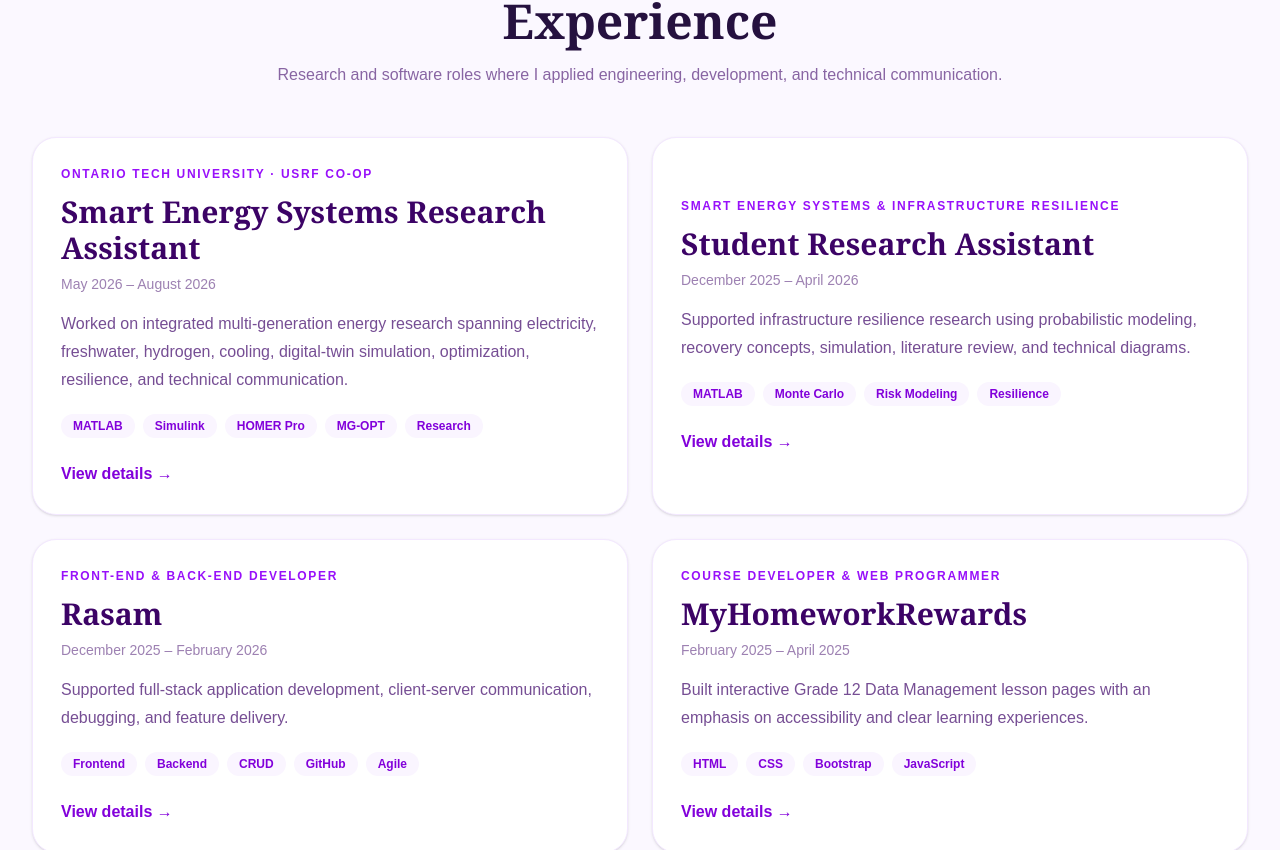
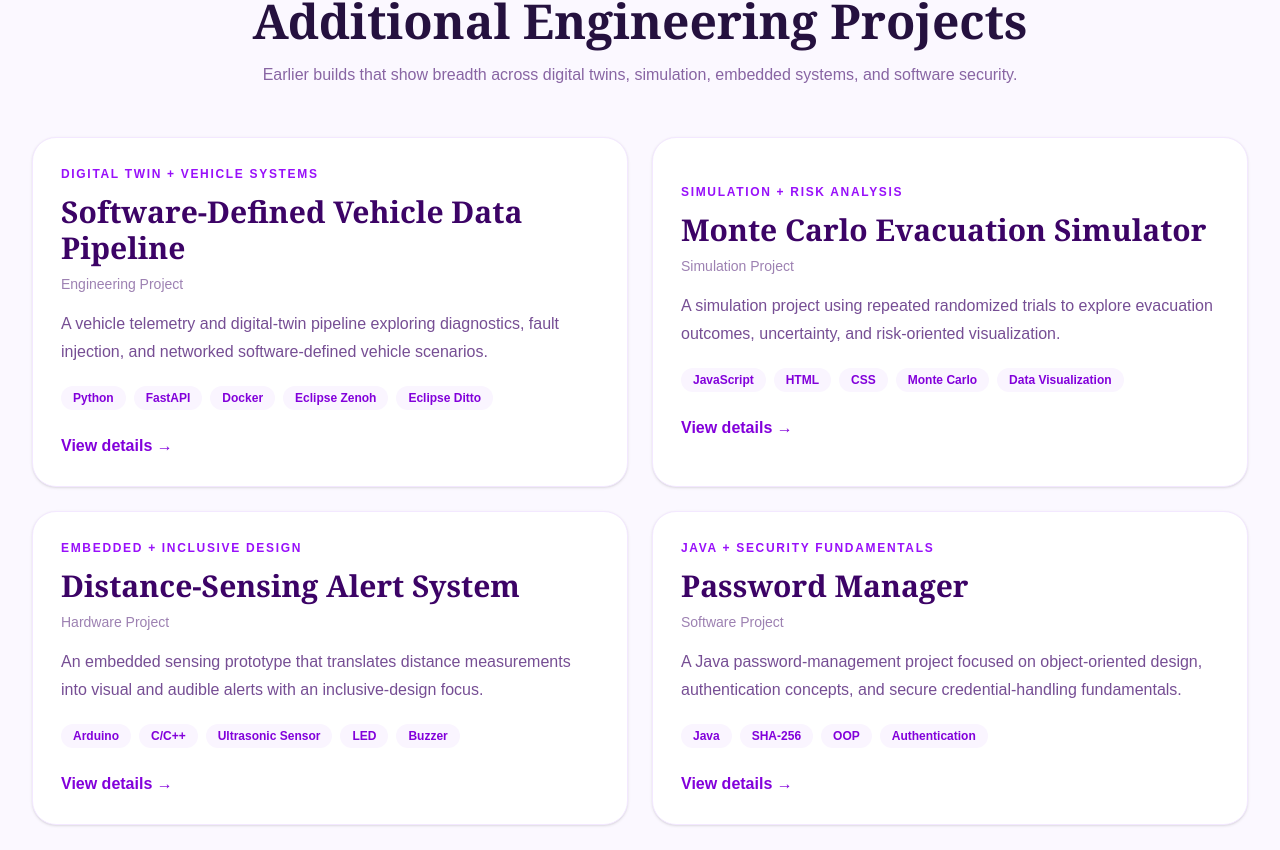
Before and after one commit to Zlawal79/zainab-portfolio, a Next.js app: page / in a window 1280 px wide. Shown: the part 3978-4828 px from the top of the page. Built offline with nearby package versions, Linux system fonts and the light colour scheme.

Commit message:
Add additional engineering projects and highlight TECHNATION Top 5

```diff
--- a/app/page.tsx
+++ b/app/page.tsx
@@ -105,7 +105,7 @@
     id: "equity-decoder",
     title: "Equity Decoder",
     category: "TECHNATION Canada AI Equity Challenge",
-    date: "AI Equity Competition",
+    date: "Top 5 · AI Equity Data Student Challenge 2025",
     tools: ["Python", "FastAPI", "Gemini", "SpaCy", "Chrome Extension"],
     summary: "A bilingual AI-powered Chrome extension that analyzes job postings for potentially exclusionary language and provides inclusive rewrite suggestions.",
     bullets: ["Frontend and UX Lead on a three-person team.", "Connected browser workflows to AI/NLP analysis.", "Designed accessible, dashboard-style feedback and an Equity Score."],
@@ -140,6 +140,47 @@
     summary: "A full-stack carbon-footprint dashboard for tracking activities, trends, categories, and sustainability insights.",
     bullets: ["Worked across database, API, and dashboard layers.", "Built visual reporting with Chart.js.", "Connected sustainability goals with practical full-stack engineering."],
     link: "/projects/carboniq",
+  },
+];
+
+const additionalProjects: CardItem[] = [
+  {
+    id: "vehicle-digital-twin",
+    title: "Software-Defined Vehicle Data Pipeline",
+    category: "Digital Twin + Vehicle Systems",
+    date: "Engineering Project",
+    tools: ["Python", "FastAPI", "Docker", "Eclipse Zenoh", "Eclipse Ditto"],
+    summary: "A vehicle telemetry and digital-twin pipeline exploring diagnostics, fault injection, and networked software-defined vehicle scenarios.",
+    bullets: ["Worked with vehicle telemetry and digital-twin concepts.", "Used API and containerized components in a distributed pipeline.", "Explored diagnostics, faults, and network scenarios."],
+    link: "https://github.com/ayaanahmed05/vehicular-digital-twin-pipeline",
+  },
+  {
+    id: "evacuation",
+    title: "Monte Carlo Evacuation Simulator",
+    category: "Simulation + Risk Analysis",
+    date: "Simulation Project",
+    tools: ["JavaScript", "HTML", "CSS", "Monte Carlo", "Data Visualization"],
+    summary: "A simulation project using repeated randomized trials to explore evacuation outcomes, uncertainty, and risk-oriented visualization.",
+    bullets: ["Applied Monte Carlo simulation concepts.", "Built an interactive browser-based experience.", "Used visualization to communicate uncertain outcomes."],
+  },
+  {
+    id: "distance-sensing",
+    title: "Distance-Sensing Alert System",
+    category: "Embedded + Inclusive Design",
+    date: "Hardware Project",
+    tools: ["Arduino", "C/C++", "Ultrasonic Sensor", "LED", "Buzzer"],
+    summary: "An embedded sensing prototype that translates distance measurements into visual and audible alerts with an inclusive-design focus.",
+    bullets: ["Integrated ultrasonic sensing with alert outputs.", "Programmed embedded behaviour in C/C++.", "Considered accessibility and clear feedback in the interaction design."],
+  },
+  {
+    id: "password-manager",
+    title: "Password Manager",
+    category: "Java + Security Fundamentals",
+    date: "Software Project",
+    tools: ["Java", "SHA-256", "OOP", "Authentication"],
+    summary: "A Java password-management project focused on object-oriented design, authentication concepts, and secure credential-handling fundamentals.",
+    bullets: ["Applied object-oriented programming principles.", "Worked with hashing and authentication concepts.", "Structured credential-management logic in Java."],
+    link: "https://github.com/Zlawal79/Password-manager",
   },
 ];
 
@@ -269,6 +310,7 @@
       <Section title="Featured Technical Projects" subtitle="Four projects that show how I approach AI, data, cybersecurity, simulation, and software engineering." id="projects" items={featuredProjects} onSelect={setSelected} featured />
       <Section title="Hackathons & Competitions" subtitle="Team builds created through rapid prototyping, technical competitions, and problem-focused challenges." id="hackathons" items={hackathons} onSelect={setSelected} />
       <div className="mx-auto max-w-7xl px-6 md:px-8"><div className="flex justify-center"><a href={links.devpost} target="_blank" className="rounded-full border border-purple-200 bg-white px-6 py-3 font-bold text-purple-800 shadow-sm">View my Devpost portfolio →</a></div></div>
+      <Section title="Additional Engineering Projects" subtitle="Earlier builds that show breadth across digital twins, simulation, embedded systems, and software security." id="additional-projects" items={additionalProjects} onSelect={setSelected} />
       <Section title="Experience" subtitle="Research and software roles where I applied engineering, development, and technical communication." id="experience" items={experience} onSelect={setSelected} />
       <Section title="Leadership & Community" subtitle="Experiences that strengthened how I lead, communicate, mentor, and represent technical work." id="leadership" items={leadership} onSelect={setSelected} />
 
```
